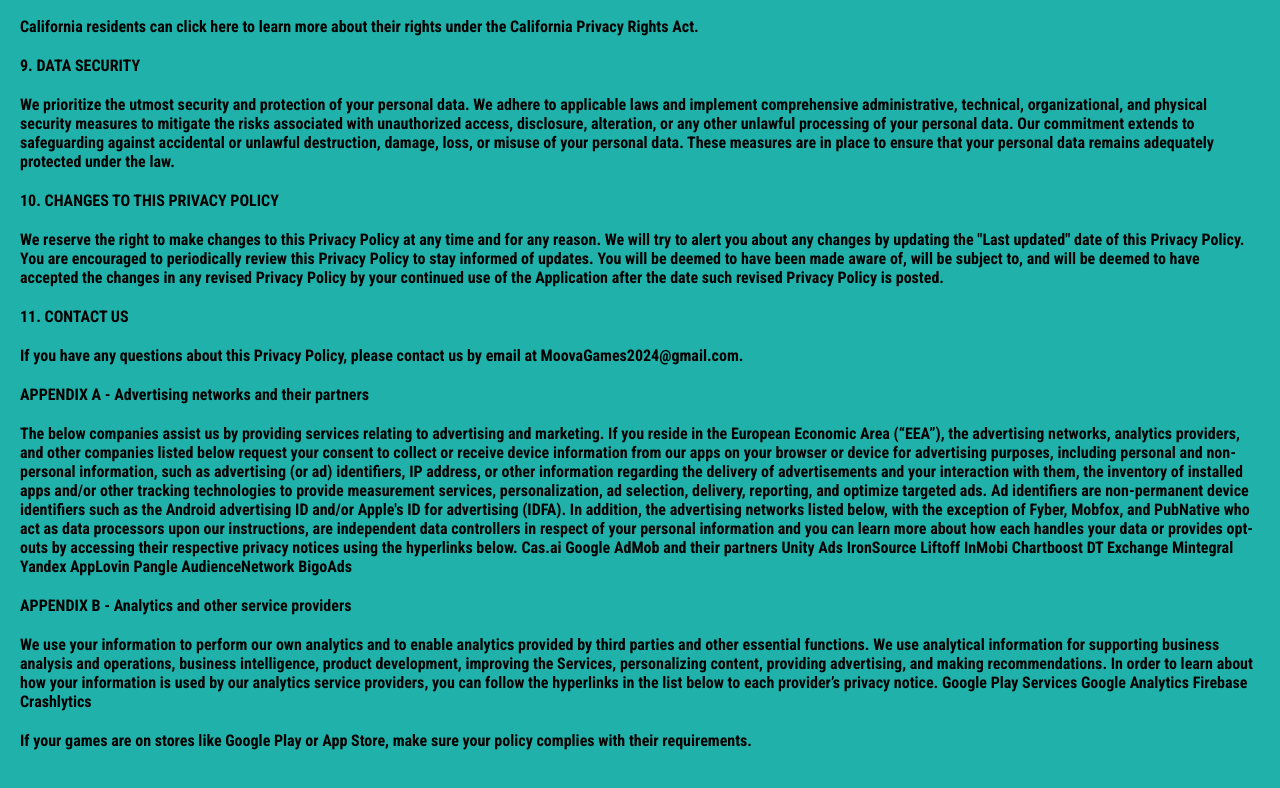
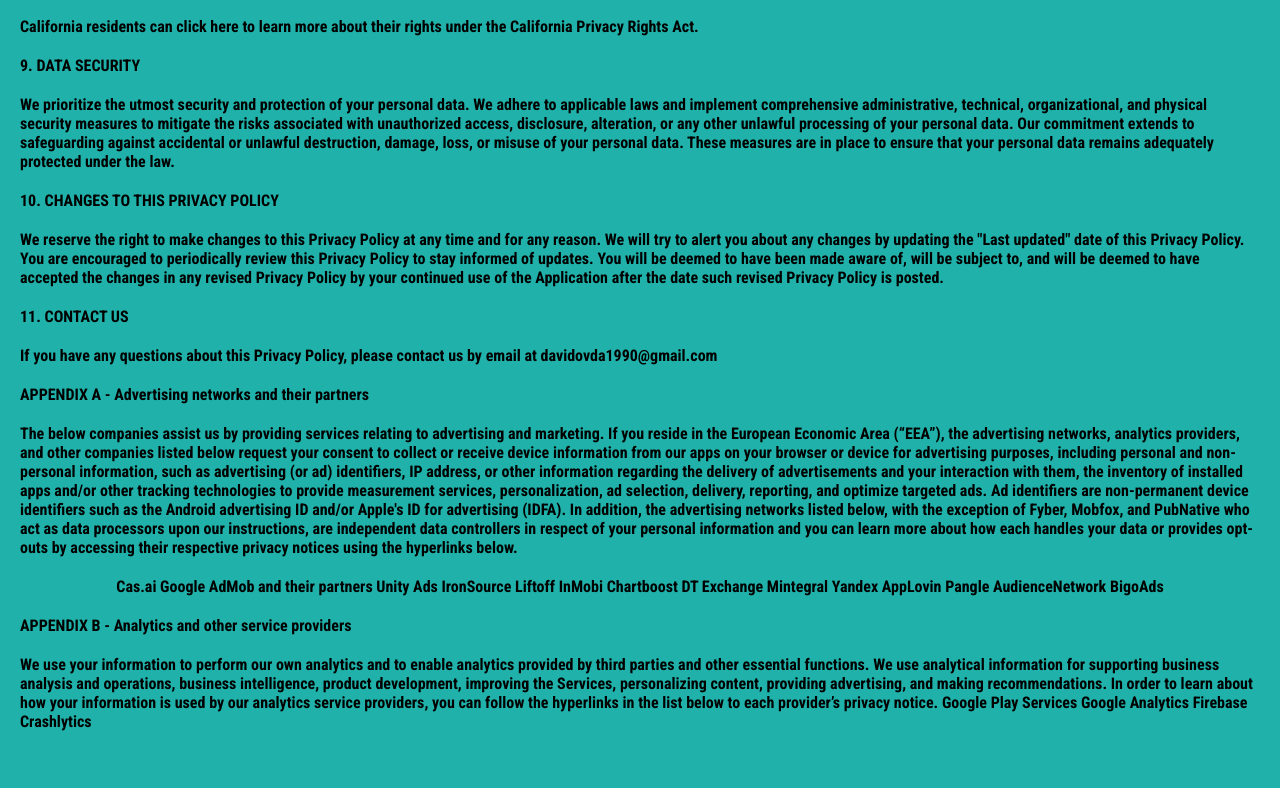
Before and after one commit to Dimokl/moovagames.github.io, a plain HTML site: page privacy.html in a window 1280 px wide. Shown: the part 4066-4854 px from the top of the page. Drawn offline with Linux system fonts and the light colour scheme.

Commit message:
Update privacy.html

```diff
--- a/privacy.html
+++ b/privacy.html
@@ -46,38 +46,65 @@
 <p>We may receive information about you from our third-party service provider, who collects this information through our Services in accordance with their own privacy policies. A list of the third parties that operate in our Services can be found in the APPENDIX B below.
         </p>
 <p>Information You Provide To Us
+        </p>
 <p>We collect any personal information you provide to us when you use our apps or services. For example, you may provide additional account information, such as your language preferences. You may also provide information when participating in surveys, contests, tournaments, or events, such as your contact information. You are exclusively responsible for ensuring the information you provide to us is correct and up to date.
+        </p>
 <p>Cookies and Similar Technologies (Tracking Technologies)
+    </p>
 <p>To provide better personalized advertisements, we and our third-party advertising networks and their partners may use cookies and other similar technologies, such as mobile "SDK". Some of the functions performed by tracking technologies are strictly necessary for us to be able to offer you our Services, while others provide us with valuable insight about how we can improve or market our Services. If you'd like to opt-out from such services, please see the 'Opt-out of targeted advertising' section below. For more information on how third parties may use cookies in our Services, go to APPENDIX A and APPENDIX B further below. More information on the use of cookies on our website can be found in our Cookie Policy.
+    </p>
 <p>2. HOW WE USE YOUR PERSONAL DATA
+    </p>
 <p>Having accurate information about you permits us to provide you with a smooth, efficient, and customized experience. Specifically, we may use information collected about you via the Application to:
+    </p>
 <p>Provide Our Services
+    </p>
 <p>We use your personal information to provide you with the Apps and any other services, purchases, or requests in connection with the Services you request. This may include processing transactions, providing you with the requested features, syncing your data across your devices logged into your account, and customer service.
+    </p>
 <p>Safeguard and Protect Our Services
+    </p>
 <p>While we are offering services, it is used for the purposes of identity verification, customer service, security protection, combatting spam, malware, and malicious activity, fraud monitoring, archiving and backups, ensuring the security of the products and services that we provide to you.
+    </p>
 <p>Promote Our Services
+    </p>
 <p>We may contact you with marketing surveys, help center support, and to understand how you use our services so that we can continuously improve our offerings.
+    </p>
 <p>Send You Push Notifications
+    </p>
 <p>We may send push notifications for the changes of our services. You may try any new features in this way. This is to keep you updated about our services and new features. You can turn off notifications in the phone Settings.
+    </p>
 <p>Provide Personalized Advertisements
+    </p>
 <p>We aim to provide personalized ads in our services using third-party advertising networks. However, if you are in the European Economic Area, Norway, or Switzerland, some of our third-party advertising networks will rely on your consent to process Personal Data in order to provide personalized advertising to you. Therefore, you will be asked whether you consent to the collection of your mobile device advertising identifier and IP address so that they can provide a personalized advertisement experience. To opt-out or withdraw your consent from receiving personalized advertisements, see the "Opt-out of targeted advertising" section below.
+    </p>
 <p>Respond to Legal Proceedings and Other Obligations or Requirements Under Applicable Law.
+    </p>
 <p>3. HOW WE KEEP YOUR PERSONAL INFORMATION
+    </p>
 <p>We will keep your personal information only when it is necessary for the purposes stated in this Privacy Policy or to comply with the applicable law. We will keep and use your personal information to the extent necessary to comply with our legal obligations (for example, if we are required to retain your data to comply with applicable laws), resolve disputes, and enforce our legal agreements and policies. We will also keep device information and activities information for internal analysis purposes, to improve the quality of our apps and services.
+    </p>
 <p>Your personal information collected through our apps and services will be deleted when they no longer serve one of the above-mentioned purposes but in any event, your personal information will be deleted after fourteen months of inactivity in your use of our Services. Once we have deleted your personal information, you will not be able to exercise the right to access, erasure, rectification, and/or data portability.
+    </p>
 <p>4. YOUR RIGHTS AND OPTIONS
+    </p>
 <p>You have the rights to correct your data, have your data deleted, object, and/or restrict how we use or share your data. You also have the right to withdraw consent where you have previously given your consent to the processing of your personal information, for example by turning off camera access in your mobile device settings. This will not affect any data processed before such withdrawal.
+    </p>
 <p>You have the rights to opt-out of targeted advertising. To provide you with better-tailored ads in apps/games, we use third-party advertising networks and their partners, including those listed in APPENDIX A. To do so, they use personal and non-personal information such as advertising identifiers, such as the Android advertising ID and/or Apple's ID for advertising (IDFA), and/or other tracking technologies to enable and optimize this advertising procedure. You can opt-out from personalized advertisement experience through the following ways:
+    </p>
 <p>For iOS Devices:
     Open Settings
     Select Privacy
     Select Advertising and enable "Limit Ad Tracking" (iOS 13 and older versions); Or select Tracking and turn off "Allow Apps to Request to Track" (iOS 14)
+    </p>
 <p>For Android Devices:
     Open Settings
     Select Google
     Select Ads and enable "Opt out of Ads Personalization"
+    </p>
 <p>After opting out, advertising networks will consider this choice as a withdrawal of consent to personalized advertisement experience, and they will show contextual advertisements and not personalized advertisements based on your interests. Note: Regardless of your choice and/or your device settings, you will continue to see non-customized advertising, and you may continue to receive personalized ads from our third-party ad networks that obtain your consent on other apps and/or websites. For more information, please go to ‘APPENDIX A - Advertising networks and their partners’ below.
+    </p>
 <p>About Personally Identifiable Collected Data
+    </p>
 <p>You have the following key rights regarding your personal data under GDPR and CCPA:
     You can request to access your personally identifiable collected data at any time by contacting MoovaGames2024@gmail.com.
     Right to Rectification: If your information is inaccurate, you have the right to request correction.
@@ -87,28 +114,43 @@
     Right to Data Portability: You have the right to receive your data in a format transferable to another service provider.
     Right to Not Be Subject to Automated Decision-Making: You have the right to not be subject to automated decisions solely based on your data, which could significantly impact you.
     Right to Complain and Report: You have the right to lodge a complaint with the appropriate supervisory body.
+    </p>
 <p>Additionally, you retain the right to withdraw your consent for data processing based on your initial permission at any time. It's important to note that these rights may be subject to specific legal restrictions. We will provide a reason if we are unable to address your claim concerning these rights.
+    </p>
 <p>Any requests to exercise your rights should be made through email at MoovaGames2024@gmail.com. These requests can be exercised free of charge and will be addressed by us as early as possible. You may also contact your local data protection authority within the European Economic Area for unresolved complaints.
+    </p>
 <p>You may also use the Digital Advertising Alliance’s tool to send requests for a web browser to opt out of the sale of personal information by some or all of that framework’s participating companies by accessing the DAA’s tool here: Digital Advertising Alliance, or by downloading the DAA’s AppChoices mobile application opt-out here: AppChoices.
+    </p>
 <p>The AppChoices app is not limited to opt-outs for CPRA purposes and may be used by anyone to limit the collection of cross-app data for interest-based advertising purposes by participating DAA member companies.
+    </p>
 <p>5. HOW WE SHARE YOUR PERSONAL INFORMATION
+    </p>
 <p>We may share the above categories of personal information for certain business purposes, including:
 <p>Storage
 <p>Users’ personal information is stored in our data servers by third-party service providers located in the United States.
+    </p>
 <p>Sharing with our service providers and partners
 <p>Our service providers and partners help us improve our services. These service providers and partners help us with many tasks, including but not limited to hosting and maintenance, development, analytics, customer support, and marketing.
+    </p>
 <p>We may also share, or otherwise "sell" the above categories of personal information for the following purposes, noting that a "sale" of personal information does not have the literal meaning of the word "sell" and as broadly defined under the California Privacy Rights Act (and discussed in greater detail below) includes any sharing of information with third parties in exchange for "valuable consideration":
+    </p>
 <p>Advertising
 <p>We may share or otherwise "sell" information with advertising partners who distribute advertising in our services. For further information on the advertising networks which may receive this information, go to APPENDIX A - Advertising networks and their partners below.
+    </p>
 <p>In addition to the above, we may share your personal information in the following circumstances or for the following purposes:
+    </p>
 <p>Affiliates
 <p>We are a multinational organization with cross-border legal entities and management structures. We may share your personal information within our corporate organization to facilitate the Services; however, we will require that your personal information still be handled in the manner described herein.
+    </p>
 <p>When required by law
 <p>We may also share information if we are under a duty to disclose or share your Personal Data in order to comply with any legal obligation, or to protect the rights, property, or safety of our business, our customers, or others.
+    </p>
 <p>Merger, Acquisition, or Other Business Transaction
 <p>We may disclose and transfer your personal information to a subsequent owner, co-owner, or operator of our Apps or Services, or in connection with a merger, acquisition, consolidation, restructuring, or the sale of substantially all our interests and/or assets (i.e., a bankruptcy proceeding). We shall require the subsequent owner, co-owner, or operator in possession of your personal information to continue to be subject to this Privacy Policy; otherwise, we shall request that they obtain the necessary consent from you.
+    </p>
 <p>With your consent or at your request
 <p>We may transfer your personal information for other reasons after obtaining your consent.
+    </p>
 <p>Legal Obligations and Safety
 <p>We may disclose your personal information if it is reasonably necessary to:
     Comply with a valid legal process (e.g., subpoenas, warrants, court orders, etc.);
@@ -118,21 +160,37 @@
     Protect our legitimate interests, including legal interests;
     Protect the security or integrity of the Services; or
     Protect the rights, property, or safety of you, other users, employees, partners, and affiliates, or other natural persons.
+    </p>
 <p>We will, at our discretion, provide you with advance notice if we are compelled to disclose your personal information to law enforcement, public authorities, or other governmental entities unless we are prohibited from doing so by governmental entities or the law.
+    </p>
 <p>6. CHILDREN
+    </p>
 <p>Our Services are not intended for use by children under the age of sixteen (16). We will not knowingly collect personal information directly from children under the age of sixteen (16) without parental consent. If you are under the age of sixteen (16), please do not provide us with information of any kind whatsoever. We encourage parents and guardians to spend time with their children online and to be familiar with the websites they visit. If you have reason to believe that we may have accidentally received information from a child under the age of sixteen (16), please contact us immediately at MoovaGames2024@gmail.com.
+    </p>
 <p>7. LINKS TO OTHER THIRD-PARTY SITES
+    </p>
 <p>Our Privacy Policy may contain links to other third-party sites that are not operated by us. If you click on such links, you will be guided to that third party's site. Please try to review the privacy policy first before visiting. We have no control over any content on such sites.
+    </p>
 <p>8. YOUR CALIFORNIA PRIVACY RIGHTS
+    </p>
 <p>California residents can click here to learn more about their rights under the California Privacy Rights Act.
+    </p>
 <p>9. DATA SECURITY
+    </p>
 <p>We prioritize the utmost security and protection of your personal data. We adhere to applicable laws and implement comprehensive administrative, technical, organizational, and physical security measures to mitigate the risks associated with unauthorized access, disclosure, alteration, or any other unlawful processing of your personal data. Our commitment extends to safeguarding against accidental or unlawful destruction, damage, loss, or misuse of your personal data. These measures are in place to ensure that your personal data remains adequately protected under the law.
+    </p>
 <p>10. CHANGES TO THIS PRIVACY POLICY
+    </p>
 <p>We reserve the right to make changes to this Privacy Policy at any time and for any reason. We will try to alert you about any changes by updating the "Last updated" date of this Privacy Policy. You are encouraged to periodically review this Privacy Policy to stay informed of updates. You will be deemed to have been made aware of, will be subject to, and will be deemed to have accepted the changes in any revised Privacy Policy by your continued use of the Application after the date such revised Privacy Policy is posted.
+    </p>
 <p>11. CONTACT US
-<p>If you have any questions about this Privacy Policy, please contact us by email at MoovaGames2024@gmail.com.
+    </p>
+<p>If you have any questions about this Privacy Policy, please contact us by email at davidovda1990@gmail.com
+    </p>
 <p>APPENDIX A - Advertising networks and their partners
+    </p>
 <p>The below companies assist us by providing services relating to advertising and marketing. If you reside in the European Economic Area (“EEA”), the advertising networks, analytics providers, and other companies listed below request your consent to collect or receive device information from our apps on your browser or device for advertising purposes, including personal and non-personal information, such as advertising (or ad) identifiers, IP address, or other information regarding the delivery of advertisements and your interaction with them, the inventory of installed apps and/or other tracking technologies to provide measurement services, personalization, ad selection, delivery, reporting, and optimize targeted ads. Ad identifiers are non-permanent device identifiers such as the Android advertising ID and/or Apple's ID for advertising (IDFA). In addition, the advertising networks listed below, with the exception of Fyber, Mobfox, and PubNative who act as data processors upon our instructions, are independent data controllers in respect of your personal information and you can learn more about how each handles your data or provides opt-outs by accessing their respective privacy notices using the hyperlinks below.
+    </p>
     Cas.ai
     Google AdMob and their partners
     Unity Ads
@@ -147,14 +205,16 @@
     Pangle
     AudienceNetwork
     BigoAds
+        </p>
 <p>APPENDIX B - Analytics and other service providers
+    </p>
 <p>We use your information to perform our own analytics and to enable analytics provided by third parties and other essential functions. We use analytical information for supporting business analysis and operations, business intelligence, product development, improving the Services, personalizing content, providing advertising, and making recommendations. In order to learn about how your information is used by our analytics service providers, you can follow the hyperlinks in the list below to each provider’s privacy notice.
   Google Play Services
   Google Analytics
   Firebase Crashlytics
 
 </p>
-        <p>If your games are on stores like Google Play or App Store, make sure your policy complies with their requirements.</p>
+        <p> </p>
     </main>
 </body>
 </html>
```
Lines whose indentation alone changed are shown as unchanged.
